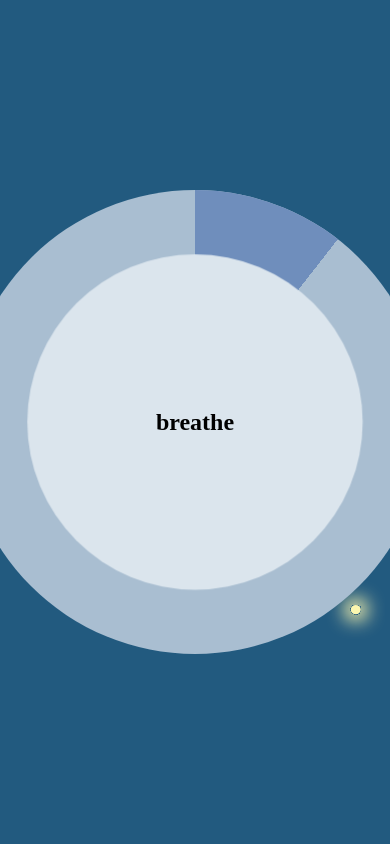
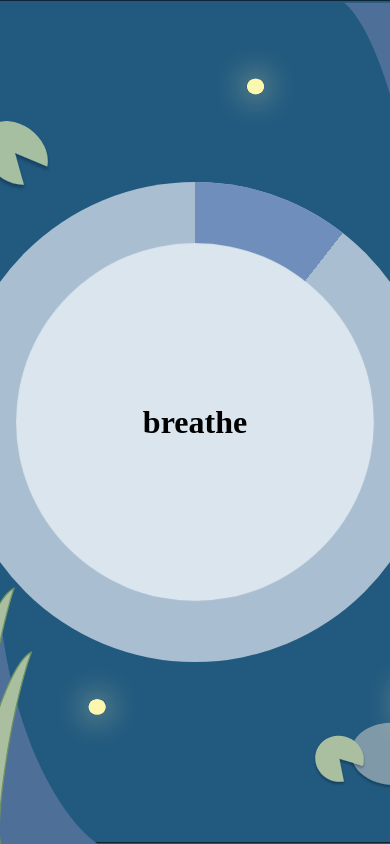
Before and after one commit to include-davis/aggie-peer-counseling, a Next.js app: page /destress in a window 390 px wide. Built offline with nearby package versions, Linux system fonts and the light colour scheme.

Commit message:
mobile view

```diff
--- a/app/(pages)/_components/destress/Breathe/Breathe.jsx
+++ b/app/(pages)/_components/destress/Breathe/Breathe.jsx
@@ -1,7 +1,8 @@
 "use client";
 import Image from "next/image";
 import { useState, useEffect } from "react";
-import "./Breathe.modules.scss";
+// import "./Breathe.modules.scss";
+import styles from "./Breathe.module.scss"
 import Background from "@/public/images/destress/breathe.svg";
 
 export default function Breathe() {
@@ -15,25 +16,18 @@ export default function Breathe() {
   }, []);
 
   return (
-    <div className="breathe-wrapper">
-      <Image
-        src={Background}
-        alt="Breathing background"
-        layout="fill"
-        objectFit="cover"
-        className="breathe-bg"
-        priority
-      />
-      <div className="circle-container">
-        <div className="outer-circle"></div>
+    <div className={styles.breatheWrapper}>
+
+      <div className={styles.circleContainer}>
+        <div className={styles.outerCircle}></div>
         <div
-          className="timer-ring"
+          className={styles.timerRing}
           style={{
             background: `conic-gradient(#6F8EBC ${angle}deg, transparent ${angle}deg)`,
           }}
         ></div>
-        <div className="inner-circle"></div>
-        <p className="breathe-text">breathe</p>
+        <div className={styles.innerCircle}></div>
+        <h2 className={styles.breatheText}>breathe</h2>
       </div>
 
     </div>
--- /dev/null
+++ b/app/(pages)/_components/destress/Breathe/Breathe.module.scss
@@ -0,0 +1,248 @@
+@use 'app/(pages)/_globals/mixins.scss';
+
+.breatheWrapper {
+    margin: 0;
+  padding: 0;
+  background-color: #225A7F;
+  height: 100vh;
+  overflow: hidden;
+  display: flex;
+  align-items: center;
+  justify-content: center;
+
+  position: relative;
+  width: 100vw;
+  height: 38rem; // desktop
+  overflow: hidden;
+  display: flex;
+  align-items: center;
+  justify-content: center;
+
+  background-image: url('/images/destress/breathe.svg');
+  background-repeat: no-repeat;
+  background-size: cover;
+  background-position: center;
+
+  @include mixins.phone {
+    height: 100vh;
+    width: 100vw;
+    background-image: url('/images/destress/breathemobile.svg');
+    background-size: cover;
+    background-position: center;
+    background-repeat: no-repeat;
+  }
+}
+
+.circleContainer {
+  position: relative;
+  width: 300px;
+  height: 300px;
+  z-index: 1;
+  display: flex;
+  align-items: center;
+  justify-content: center;
+}
+
+.outerCircle {
+  width: 22rem;
+  height: 22rem;
+  flex-shrink: 0;
+  position: absolute;
+  border-radius: 50%;
+  background: #A9BED1;
+  z-index: 2;
+
+  @include mixins.phone {
+    width: 30rem;
+    height: 30rem;
+    flex-shrink: 0;
+  }
+}
+
+.timerRing {
+  width: 22rem;
+  height: 22rem;
+  flex-shrink: 0;
+  position: absolute;
+  top: 50%;
+  left: 50%;
+  transform: translate(-50%, -50%);
+  border-radius: 50%;
+  z-index: 3;
+
+    @include mixins.phone {
+    width: 30rem;
+    height: 30rem;
+    flex-shrink: 0;
+  }
+}
+
+.innerCircle {
+  width: 16rem;
+  height: 16rem;
+  flex-shrink: 0;
+  position: absolute;
+  top: 50%;
+  left: 50%;
+  transform: translate(-50%, -50%);
+  background: #DBE5ED;
+  border-radius: 50%;
+  z-index: 4;
+  animation: pulse 3s infinite ease-in-out;
+  display: flex;
+  align-items: center;
+  justify-content: center;
+
+  @include mixins.phone {
+    width: 20rem;
+    height: 20rem;
+    flex-shrink: 0;
+  }
+}
+
+.breatheText {
+  position: absolute;
+  top: 50%;
+  left: 50%;
+  transform: translate(-50%, -50%);
+  font-size: 1.5rem;
+  color: #000;
+  font-weight: bold;
+  text-align: center;
+  z-index: 5;
+  pointer-events: none;
+
+  @include mixins.fontStyle(2rem, 700, normal, 'Jua');
+
+  @include mixins.phone {
+    font-size: 2rem;
+  }
+}
+
+
+@keyframes pulse {
+  0%, 100% {
+    transform: translate(-50%, -50%) scale(1);
+  }
+  50% {
+    transform: translate(-50%, -50%) scale(1.15);
+  }
+}
+
+// .breatheWrapper {
+//     margin: 0;
+//   padding: 0;
+//   background-color: #225A7F;
+//   height: 100vh;
+//   overflow: hidden;
+//   display: flex;
+//   align-items: center;
+//   justify-content: center;
+
+//   position: relative;
+//   width: 100vw;
+//   height: 38rem; // desktop
+//   overflow: hidden;
+//   display: flex;
+//   align-items: center;
+//   justify-content: center;
+
+//   background-image: url('/images/destress/breathe.svg');
+//   background-repeat: no-repeat;
+//   background-size: cover;
+//   background-position: center;
+
+//   @include mixins.phone {
+//     height: 100vh;
+//     width: 100vw;
+//     background-image: url('/images/destress/breathemobile.svg');
+//     background-size: cover;
+//     background-position: center;
+//     background-repeat: no-repeat;
+//   }
+// }
+
+// .circleContainer {
+//   position: relative;
+//   width: 300px;
+//   height: 300px;
+//   z-index: 1;
+//   display: flex;
+//   align-items: center;
+//   justify-content: center;
+// }
+
+// .outerCircle {
+//   width: 22rem;
+//   height: 22rem;
+//   flex-shrink: 0;
+//   position: absolute;
+//   border-radius: 50%;
+//   background: #A9BED1;
+//   z-index: 1;
+
+//   @include mixins.phone {
+//     width: 30rem;
+//     height: 30rem;
+//     flex-shrink: 0;
+//   }
+// }
+
+// .timerRing {
+//   width: 22rem;
+//   height: 22rem;
+//   position: absolute;
+//   top: 50%;
+//   left: 50%;
+//   transform: translate(-50%, -50%);
+//   border-radius: 50%;
+//   z-index: 2;
+
+//   @media (max-width: 768px) {
+//     width: 30rem;
+//     height: 30rem;
+//   }
+// }
+
+// .innerCircle {
+//   width: 16rem;
+//   height: 16rem;
+//   position: absolute;
+//   top: 50%;
+//   left: 50%;
+//   transform: translate(-50%, -50%);
+//   background: #DBE5ED;
+//   border-radius: 50%;
+//   z-index: 3;
+//   animation: pulse 3s infinite ease-in-out;
+//   display: flex;
+//   align-items: center;
+//   justify-content: center;
+
+//   @media (max-width: 768px) {
+//     width: 20rem;
+//     height: 20rem;
+//   }
+// }
+
+// .breatheText {
+//   font-size: 1.5rem;
+//   color: #000;
+//   font-weight: bold;
+//   text-align: center;
+//   z-index: 4;
+//   margin: 0;
+
+//   @media (max-width: 768px) {
+//     font-size: 2rem;
+//   }
+// }
+
+// @keyframes pulse {
+//   0%, 100% {
+//     transform: translate(-50%, -50%) scale(1);
+//   }
+//   50% {
+//     transform: translate(-50%, -50%) scale(1.15);
+//   }
+// }
--- a/app/(pages)/_components/destress/Breathe/Breathe.modules.scss
+++ /dev/null
@@ -1,98 +0,0 @@
-html, body {
-  margin: 0;
-  padding: 0;
-  background-color: #225A7F;
-  height: 100vh;
-  overflow: hidden;
-  display: flex;
-  align-items: center;
-  justify-content: center;
-}
-
-.breathe-wrapper {
-  position: relative;
-  width: 100vw;
-  height: 38rem;
-  overflow: hidden;
-  display: flex;
-  align-items: center;
-  justify-content: center;
-}
-
-
-.breathe-bg {
-  z-index: 0;
-}
-
-.circle-container {
-  position: relative;
-  width: 300px;
-  height: 300px;
-  z-index: 1;
-  display: flex;
-  align-items: center;
-  justify-content: center;
-}
-
-.outer-circle {
-  width: 29rem;
-  height: 29rem;
-  flex-shrink: 0;
-  position: absolute;
-  border-radius: 50%;
-  background: #A9BED1;
-  z-index: 1;
-}
-
-.timer-ring {
-  width: 29rem;
-  height: 29rem;
-  flex-shrink: 0;
-  position: absolute;
-  top: 50%;
-  left: 50%;
-  transform: translate(-50%, -50%);
-  border-radius: 50%;
-  z-index: 2;
-}
-
-.inner-circle {
-  max-width: 23;
-  max-height: 23rem;
-  width: 100%;
-  height: 100%;
-  flex-shrink: 0;
-  position: absolute;
-  top: 50%;
-  left: 50%;
-  transform: translate(-50%, -50%);
-  background: #DBE5ED;
-  border-radius: 50%;
-  z-index: 3;
-  animation: pulse 3s infinite ease-in-out;
-  display: flex;
-  align-items: center;
-  justify-content: center;
-}
-
-.breathe-text {
-  position: absolute;
-  top: 50%;
-  left: 50%;
-  transform: translate(-50%, -50%);
-  font-size: 1.5rem;
-  color: #000;
-  font-weight: bold;
-  text-align: center;
-  z-index: 4;
-  pointer-events: none;
-}
-
-@keyframes pulse {
-  0%, 100% {
-    transform: translate(-50%, -50%) scale(1);
-  }
-  50% {
-    transform: translate(-50%, -50%) scale(1.15);
-  }
-}
```
Also changed, not shown: public/images/destress/breathemobile.svg (added).
